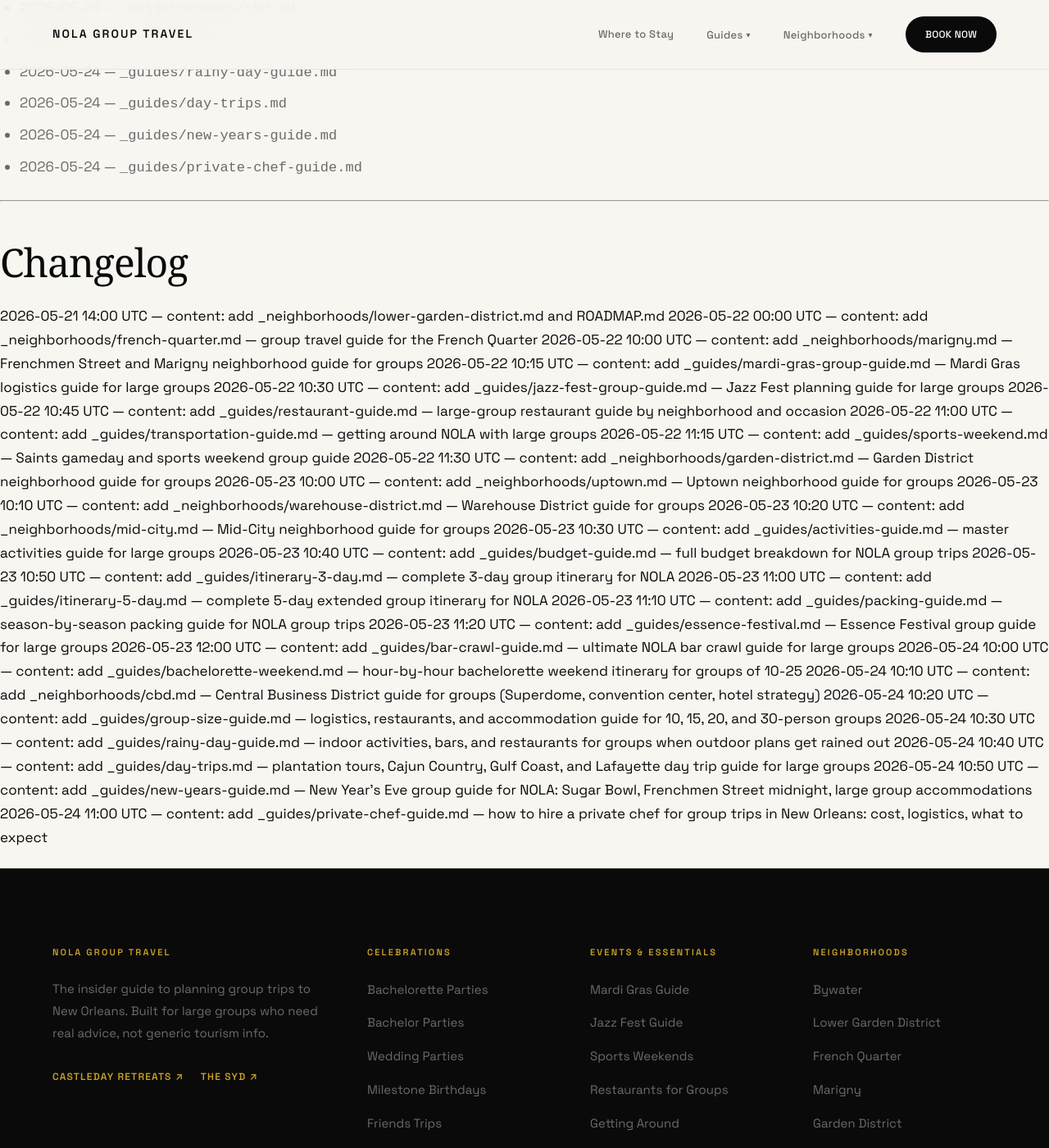
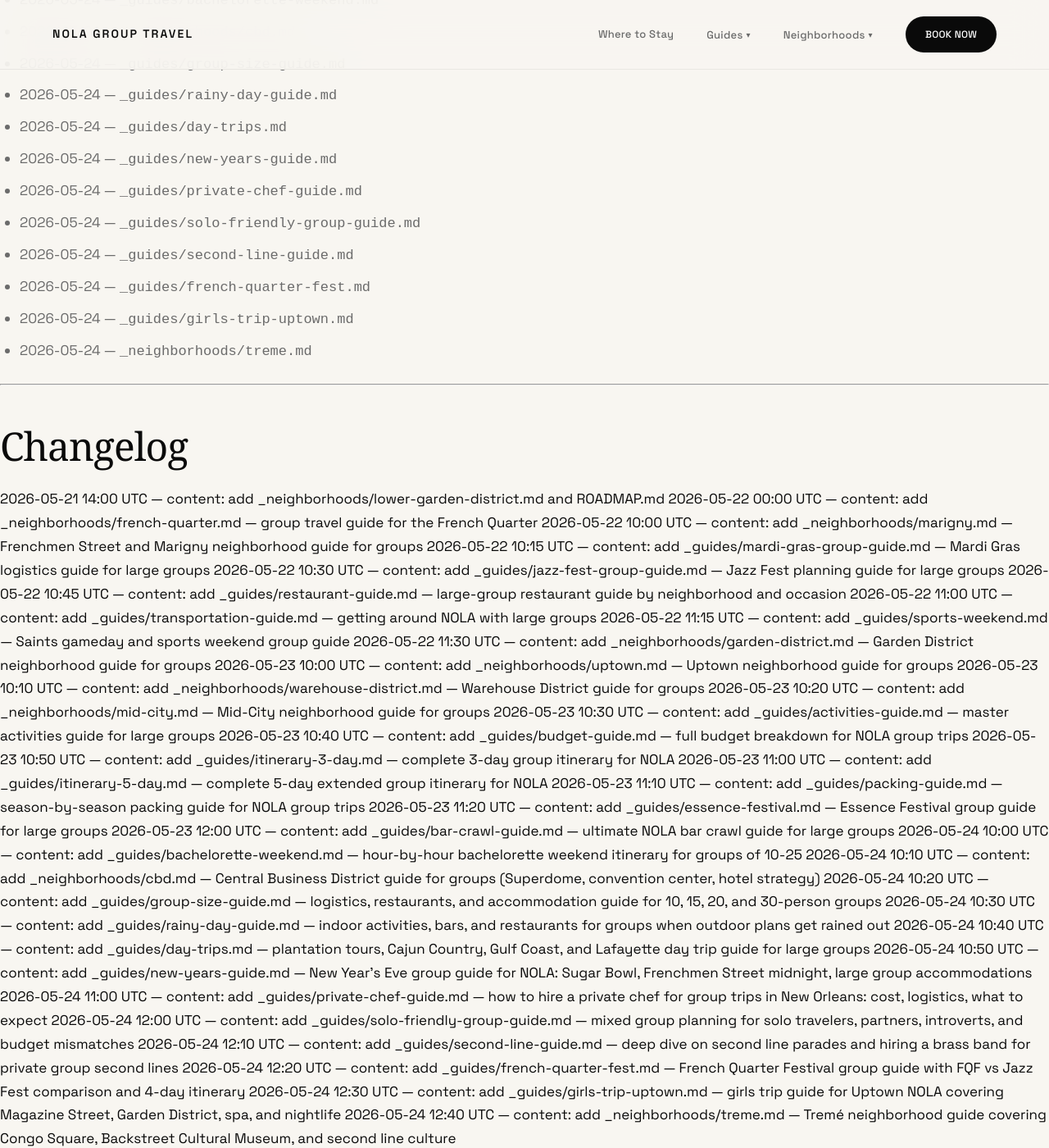
Before and after one commit to sjworth-dev/nola-group-travel, a Jekyll site: the page built from ROADMAP.md, in a window 1280 px wide and 1400 px high, scrolled down 5274 px. Shown: the whole window at 82% size. Built offline with Jekyll 4.4.1, drawn with Linux system fonts in a browser that asks for light colours; some web fonts are replaced; our own code applies the rules of GitHub Pages for plain Markdown files; some of the changed text lies outside the part shown.

Commit message:
seo: update ROADMAP.md — move 5 completed guides to Done, add 5 new backlog items, update changelog
https://claude.ai/code/session_01RANQ71sTFUUWjnWeAhXzXp

```diff
--- a/ROADMAP.md
+++ b/ROADMAP.md
@@ -97,11 +97,11 @@ New guides go in `_guides/<slug>.md`. New neighborhood pages go in `_neighborhoo
 
 ## Up Next
 
-- `_guides/solo-friendly-group-guide.md` — Guide for mixed groups where some attendees are partners/solo travelers who aren't part of the core group: how to manage different interests, give people alone time, and keep the group happy
-- `_guides/second-line-guide.md` — Deep dive on second line parades: what they are, how to find them, how to hire a brass band for your own group second line, what to wear and how to act
-- `_guides/french-quarter-fest.md` — French Quarter Festival group guide: the free music festival every April, how it differs from Jazz Fest, logistics for large groups
-- `_guides/girls-trip-uptown.md` — Girls trip guide specifically for Uptown New Orleans: Magazine Street shopping, Garden District brunch, spa options, and the best bars for a girls night out
-- `_neighborhoods/treme.md` — Tremé neighborhood guide for groups: birthplace of jazz, historic significance, what to do, proximity to French Quarter
+- `_guides/guys-weekend-guide.md` — Guys weekend playbook: golf, fishing, sports bars, Saints gameday, bachelor-adjacent activities, and the bars that work best for an all-guys group
+- `_guides/first-timer-guide.md` — Complete first-timers guide to New Orleans for large groups: what to expect, the top-10 must-dos, common mistakes, and how to see the real city beyond Bourbon Street
+- `_guides/cocktail-culture-guide.md` — Deep dive on New Orleans cocktail culture for groups: the classic drinks and where they were invented, the best craft cocktail bars, how to run a cocktail tour for a large group
+- `_guides/halloween-guide.md` — Halloween in New Orleans group guide: one of the country's best Halloween cities, what events happen, how to costume and celebrate, bar crawls, and party logistics
+- `_neighborhoods/ninth-ward.md` — The Ninth Ward / Holy Cross neighborhood guide for groups: post-Katrina history, the Lower Nine, what's there now, why it matters, and how to visit respectfully
 
 ---
 
@@ -144,6 +144,11 @@ New guides go in `_guides/<slug>.md`. New neighborhood pages go in `_neighborhoo
 - 2026-05-24 — `_guides/day-trips.md`
 - 2026-05-24 — `_guides/new-years-guide.md`
 - 2026-05-24 — `_guides/private-chef-guide.md`
+- 2026-05-24 — `_guides/solo-friendly-group-guide.md`
+- 2026-05-24 — `_guides/second-line-guide.md`
+- 2026-05-24 — `_guides/french-quarter-fest.md`
+- 2026-05-24 — `_guides/girls-trip-uptown.md`
+- 2026-05-24 — `_neighborhoods/treme.md`
 
 ---
 
@@ -175,3 +180,8 @@ New guides go in `_guides/<slug>.md`. New neighborhood pages go in `_neighborhoo
 2026-05-24 10:40 UTC — content: add _guides/day-trips.md — plantation tours, Cajun Country, Gulf Coast, and Lafayette day trip guide for large groups
 2026-05-24 10:50 UTC — content: add _guides/new-years-guide.md — New Year's Eve group guide for NOLA: Sugar Bowl, Frenchmen Street midnight, large group accommodations
 2026-05-24 11:00 UTC — content: add _guides/private-chef-guide.md — how to hire a private chef for group trips in New Orleans: cost, logistics, what to expect
+2026-05-24 12:00 UTC — content: add _guides/solo-friendly-group-guide.md — mixed group planning for solo travelers, partners, introverts, and budget mismatches
+2026-05-24 12:10 UTC — content: add _guides/second-line-guide.md — deep dive on second line parades and hiring a brass band for private group second lines
+2026-05-24 12:20 UTC — content: add _guides/french-quarter-fest.md — French Quarter Festival group guide with FQF vs Jazz Fest comparison and 4-day itinerary
+2026-05-24 12:30 UTC — content: add _guides/girls-trip-uptown.md — girls trip guide for Uptown NOLA covering Magazine Street, Garden District, spa, and nightlife
+2026-05-24 12:40 UTC — content: add _neighborhoods/treme.md — Tremé neighborhood guide covering Congo Square, Backstreet Cultural Museum, and second line culture
```
